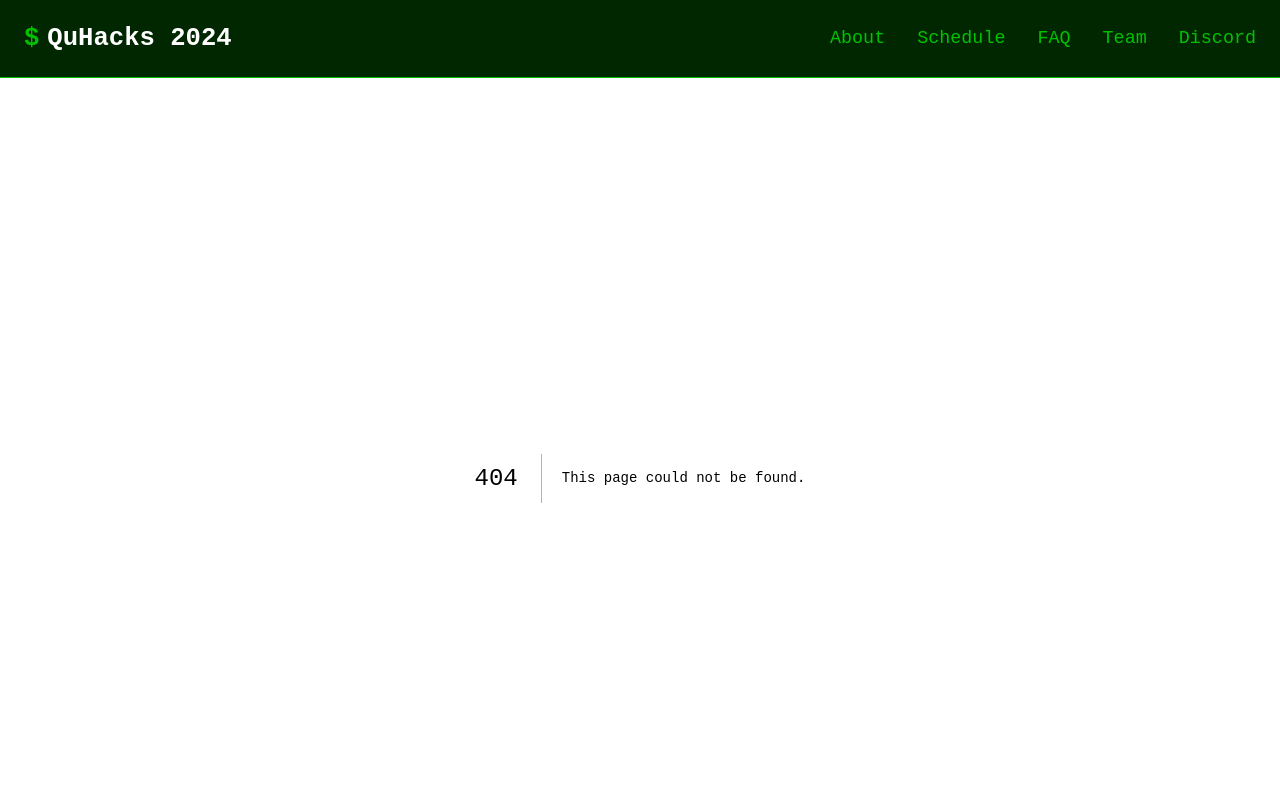
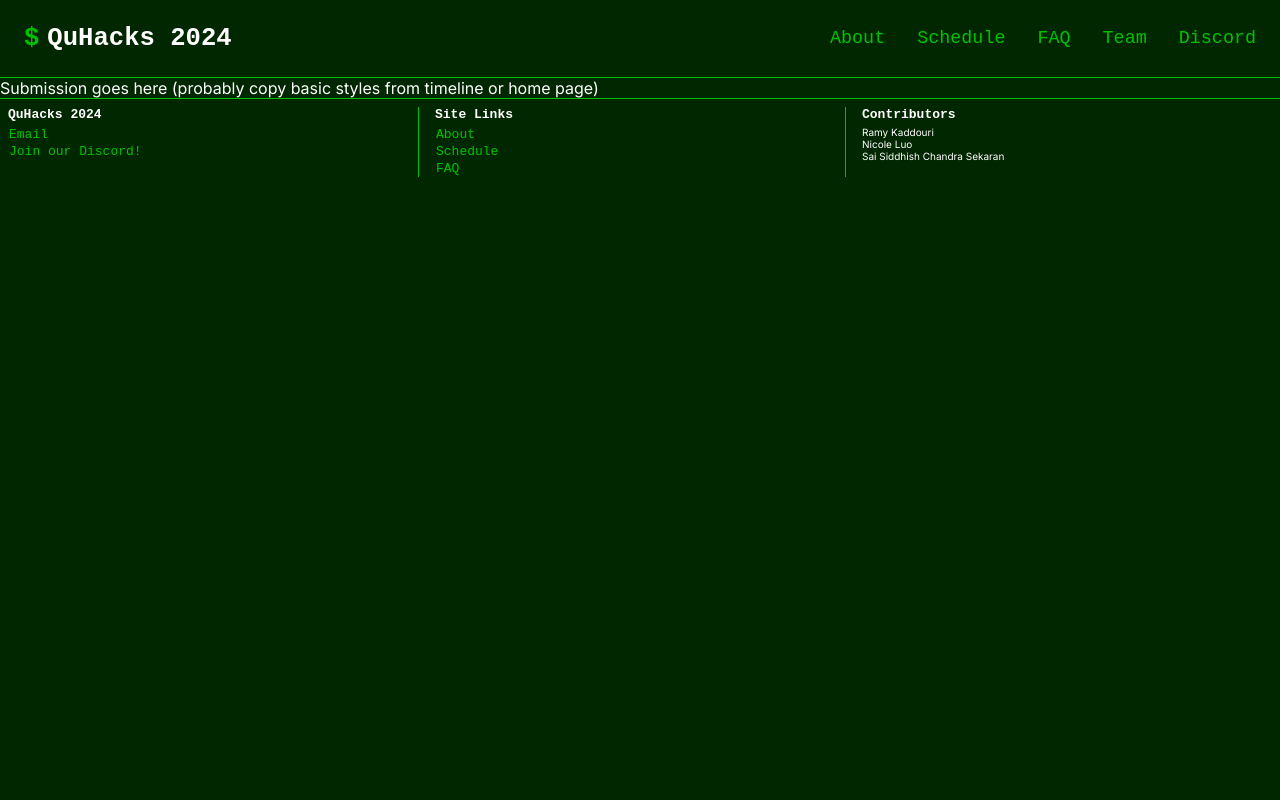
Before and after one commit to rk234/QuHacks-2023-Website, a Next.js app: page /submit in a window 1280 px wide. Before the commit this address had no page. Shown: the top 800 px of the page. Built offline with nearby package versions, Linux system fonts and the light colour scheme.

Commit message:
some scaffolding

```diff
--- /dev/null
+++ b/src/app/submit/page.js
@@ -0,0 +1,12 @@
+import styles from "./page.module.css"
+
+export default function SubmissionFormPage() {
+    //TODO: Submission form should be disabled/enabled based on config flag on firebase
+    //in order to prevent submissions out-of-competition and after the deadline.
+    //Once ready call areSubmissionsOpen() from projectService.js to show/hide the form!
+    return (
+        <main>
+            Submission goes here (probably copy basic styles from timeline or home page)
+        </main>
+    )
+}
```
Also changed, not shown: src/app/gallery/page.js (added, +9 -0 lines), src/app/services/projectService.js (added, +9 -0 lines), src/app/gallery/page.module.css (added), src/app/submit/page.module.css (added).
